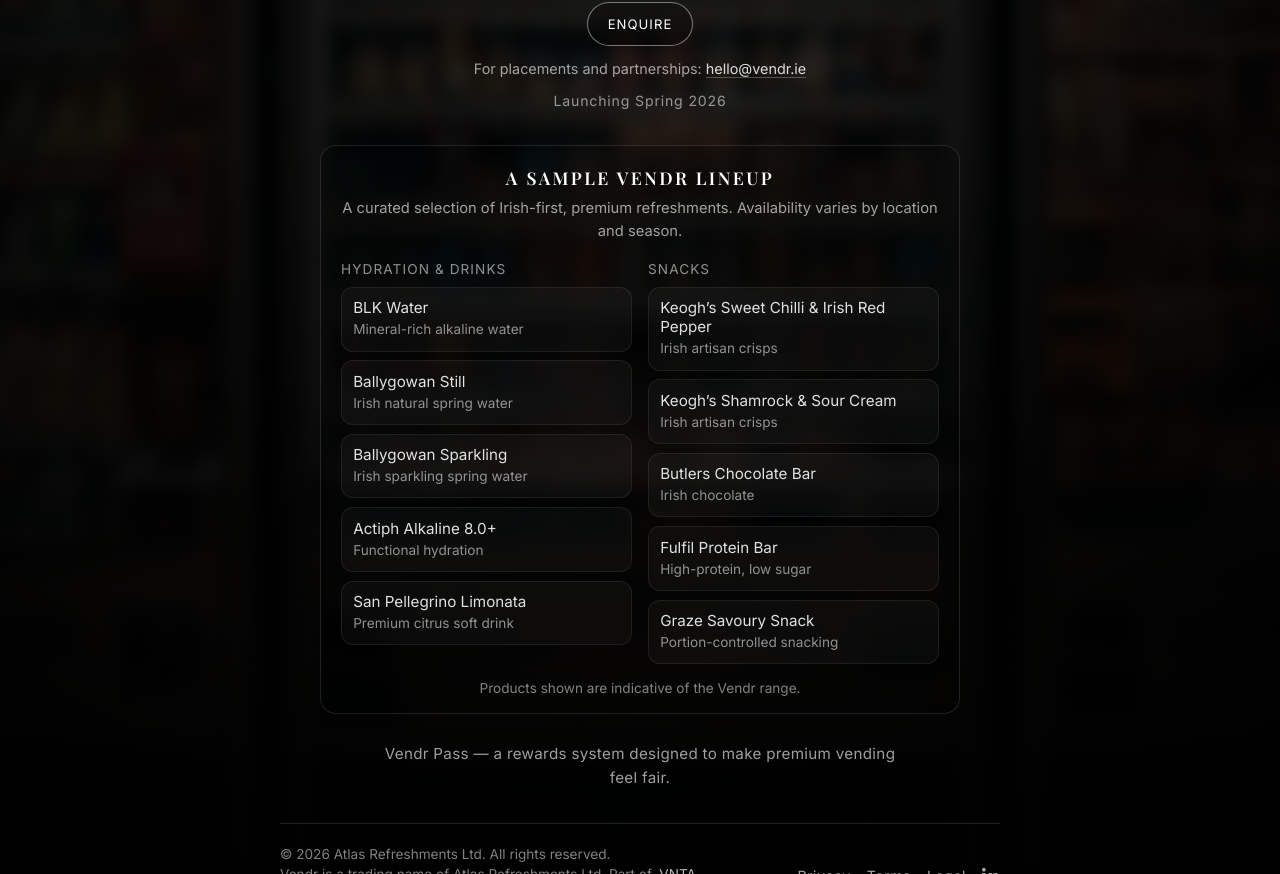
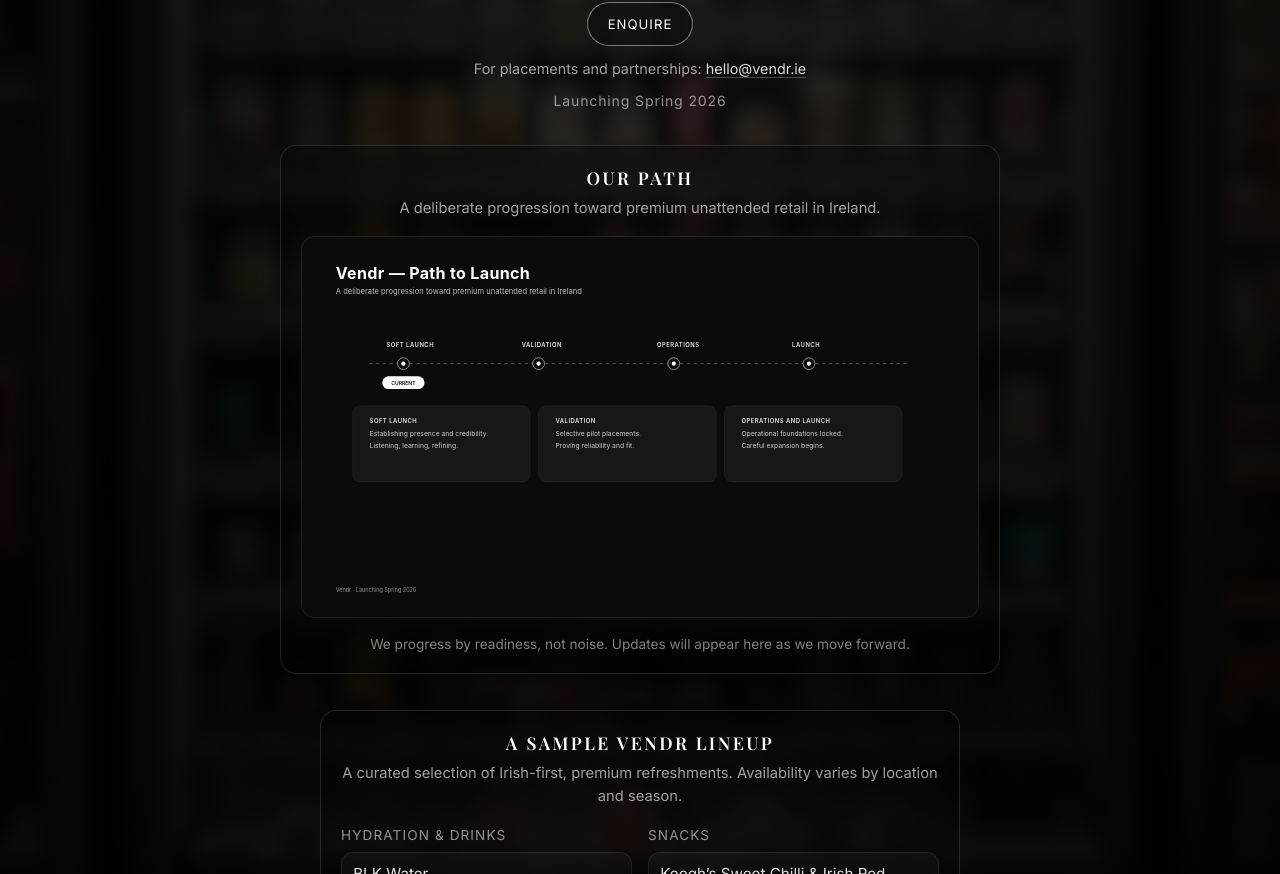
Before and after one commit to Vantaneant-International-Ltd/vendr, a SvelteKit app: page / in a window 1280 px wide. Shown: the part 387-1261 px from the top of the page. Built offline with nearby package versions, Linux system fonts and the light colour scheme.

Commit message:
added Our Path roadmap section + refine lineup/LinkedIn footer

```diff
--- a/src/routes/+page.svelte
+++ b/src/routes/+page.svelte
@@ -34,6 +34,11 @@
 
 	// Social
 	const linkedinHref = 'https://www.linkedin.com/company/110655743/';
+
+	// Our Path (public SVG)
+	// Put this file in /static as: /static/vendr-roadmap-public.svg
+	// Use the FIXED file: vendr-roadmap-public-fixed.svg renamed to vendr-roadmap-public.svg
+	const roadmapSrc = '/vendr-roadmap-public.svg';
 </script>
 
 <svelte:head>
@@ -91,6 +96,27 @@
 				<p class="launch">{launchLine}</p>
 			</div>
 
+			<!-- Our Path (public roadmap) -->
+			<section class="path" aria-label="Our Path">
+				<div class="path-head">
+					<h3 class="path-title">Our Path</h3>
+					<p class="path-sub">A deliberate progression toward premium unattended retail in Ireland.</p>
+				</div>
+
+				<div class="roadmap">
+					<img
+						src={roadmapSrc}
+						alt="Vendr path to launch: Soft Launch, Validation, Operations, Launch (Spring 2026)"
+						loading="lazy"
+						decoding="async"
+					/>
+				</div>
+
+				<p class="path-note">
+					We progress by readiness, not noise. Updates will appear here as we move forward.
+				</p>
+			</section>
+
 			<!-- Sample lineup -->
 			<section class="lineup" aria-label="Sample Vendr lineup">
 				<div class="lineup-head">
@@ -100,7 +126,7 @@
 
 				<div class="lineup-grid">
 					<div class="lineup-col">
-						<p class="lineup-kicker">Hydration & Drinks</p>
+						<p class="lineup-kicker">Hydration &amp; Drinks</p>
 						<ul class="lineup-list">
 							{#each sampleLineup.drinks as item}
 								<li class="lineup-item">
@@ -127,14 +153,14 @@
 				<p class="lineup-micro">Products shown are indicative of the Vendr range.</p>
 			</section>
 
-			<!-- NEW: Vendr Pass (subtle, one line) -->
+			<!-- Vendr Pass (one line) -->
 			<p class="vendr-pass">
 				Vendr Pass — a rewards system designed to make premium vending feel fair.
 			</p>
 
 			<div class="divider" aria-hidden="true"></div>
 
-			<footer class="footer">
+			<footer class="footer" aria-label="Footer">
 				<div class="footer-left">
 					<p class="fine">
 						© {new Date().getFullYear()} Atlas Refreshments Ltd. All rights reserved.
@@ -157,7 +183,6 @@
 					<a href="/terms">Terms</a>
 					<a href="/legal">Legal</a>
 
-					<!-- NEW: LinkedIn icon -->
 					<a
 						href={linkedinHref}
 						target="_blank"
@@ -341,6 +366,60 @@
 		letter-spacing: 0.06em;
 	}
 
+	/* Our Path */
+	.path {
+		margin: 2.25rem auto 0;
+		max-width: 720px;
+		padding: 1.25rem 1.25rem 1.1rem;
+		border: 1px solid rgba(255, 255, 255, 0.12);
+		border-radius: 16px;
+		background: rgba(0, 0, 0, 0.18);
+		backdrop-filter: blur(8px);
+		text-align: left;
+	}
+
+	.path-head {
+		text-align: center;
+		margin-bottom: 1rem;
+	}
+
+	.path-title {
+		margin: 0 0 0.5rem 0;
+		font-size: 1.1rem;
+		letter-spacing: 0.14em;
+		text-transform: uppercase;
+		font-weight: 600;
+	}
+
+	.path-sub {
+		margin: 0;
+		font-size: 0.92rem;
+		color: rgba(255, 255, 255, 0.62);
+		line-height: 1.6;
+	}
+
+	.roadmap {
+		margin-top: 1rem;
+		border-radius: 14px;
+		overflow: hidden;
+		border: 1px solid rgba(255, 255, 255, 0.08);
+		background: rgba(255, 255, 255, 0.02);
+	}
+
+	.roadmap img {
+		display: block;
+		width: 100%;
+		height: auto;
+	}
+
+	.path-note {
+		margin: 0.95rem 0 0;
+		text-align: center;
+		font-size: 0.85rem;
+		color: rgba(255, 255, 255, 0.5);
+		line-height: 1.6;
+	}
+
 	/* lineup section */
 	.lineup {
 		margin: 2.25rem auto 0;
@@ -423,7 +502,7 @@
 		color: rgba(255, 255, 255, 0.5);
 	}
 
-	/* NEW: Vendr Pass line */
+	/* Vendr Pass line */
 	.vendr-pass {
 		margin: 1.75rem auto 0;
 		max-width: 520px;
@@ -472,7 +551,6 @@
 		color: rgba(255, 255, 255, 0.9);
 	}
 
-	/* NEW: social icon */
 	.social {
 		display: inline-flex;
 		align-items: center;
```
